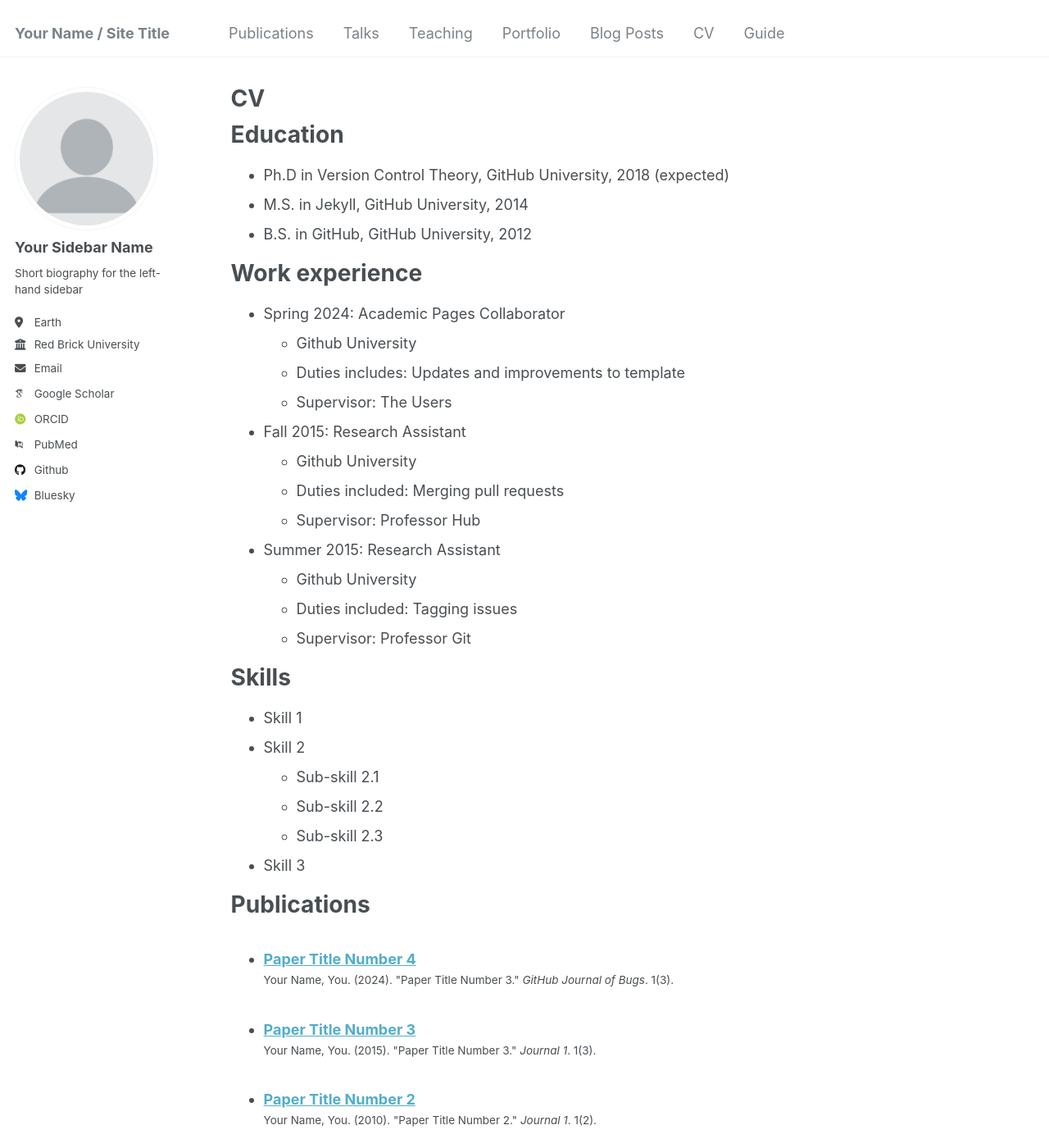
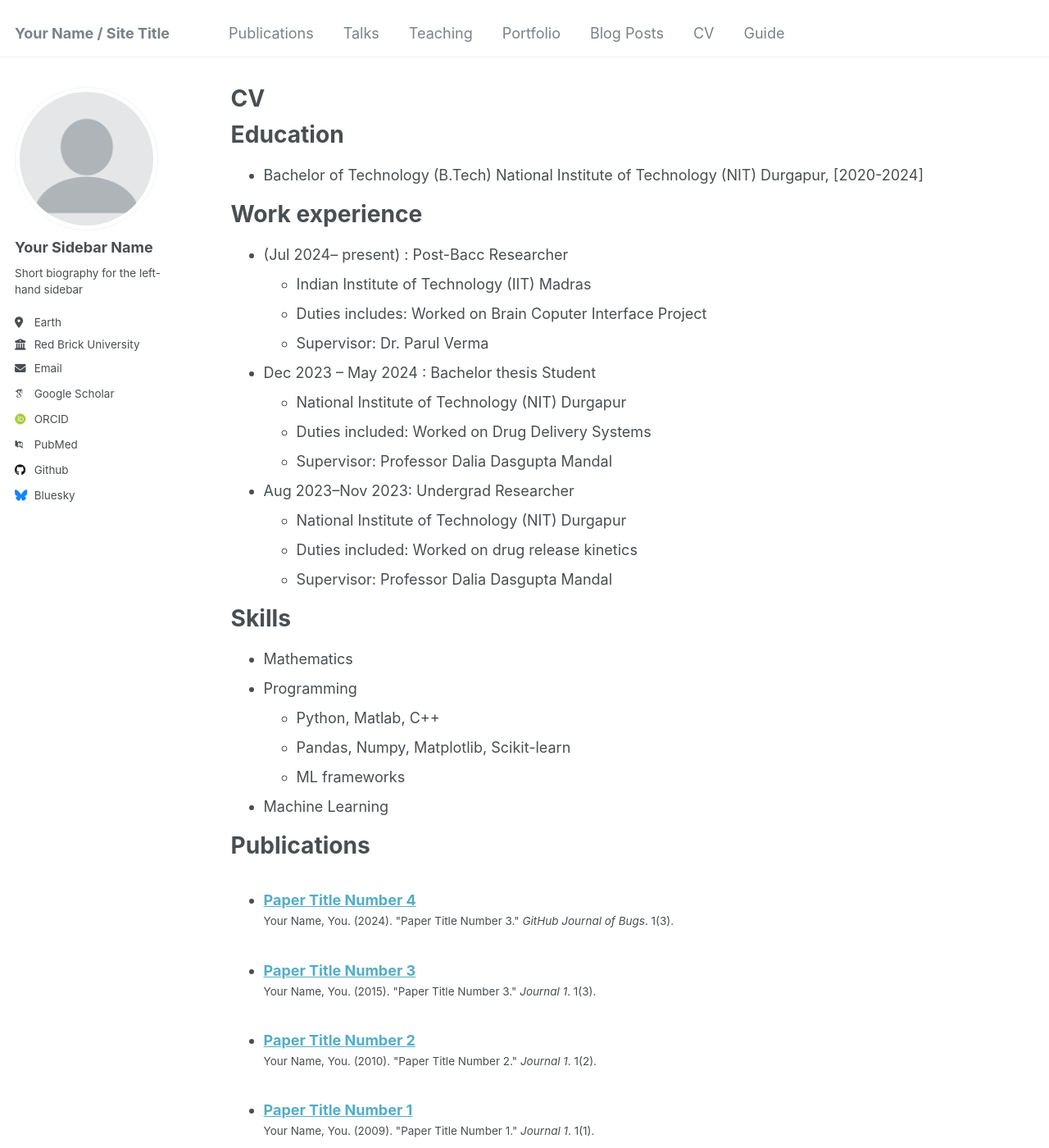
Before and after one commit to ApurbaApd/ApurbaApd.github.io, a Jekyll site: the page built from _pages/cv.md, in a window 1280 px wide and 1400 px high. Shown: the whole window at 82% size. Built offline with Jekyll 4.4.1, drawn with Linux system fonts in a browser that asks for light colours; some web fonts are replaced.

Commit message:
Update cv.md

```diff
--- a/_pages/cv.md
+++ b/_pages/cv.md
@@ -11,35 +11,33 @@ redirect_from:
 
 Education
 ======
-* Ph.D in Version Control Theory, GitHub University, 2018 (expected)
-* M.S. in Jekyll, GitHub University, 2014
-* B.S. in GitHub, GitHub University, 2012
+* Bachelor of Technology (B.Tech) National Institute of Technology (NIT) Durgapur, [2020-2024]
 
 Work experience
 ======
-* Spring 2024: Academic Pages Collaborator
-  * Github University
-  * Duties includes: Updates and improvements to template
-  * Supervisor: The Users
+* (Jul 2024-- present) : Post-Bacc Researcher
+  * Indian Institute of Technology (IIT) Madras
+  * Duties includes: Worked on Brain Coputer Interface Project
+  * Supervisor: Dr. Parul Verma
 
-* Fall 2015: Research Assistant
-  * Github University
-  * Duties included: Merging pull requests
-  * Supervisor: Professor Hub
+* Dec 2023 -- May 2024 : Bachelor thesis Student
+  * National Institute of Technology (NIT) Durgapur
+  * Duties included: Worked on Drug Delivery Systems
+  * Supervisor: Professor Dalia Dasgupta Mandal
 
-* Summer 2015: Research Assistant
-  * Github University
-  * Duties included: Tagging issues
-  * Supervisor: Professor Git
+* Aug 2023--Nov 2023: Undergrad Researcher
+  * National Institute of Technology (NIT) Durgapur
+  * Duties included: Worked on drug release kinetics
+  * Supervisor: Professor Dalia Dasgupta Mandal
 
 Skills
 ======
-* Skill 1
-* Skill 2
-  * Sub-skill 2.1
-  * Sub-skill 2.2
-  * Sub-skill 2.3
-* Skill 3
+* Mathematics
+* Programming
+  * Python, Matlab, C++
+  * Pandas, Numpy, Matplotlib, Scikit-learn
+  * ML frameworks
+* Machine Learning
 
 Publications
 ======
```
